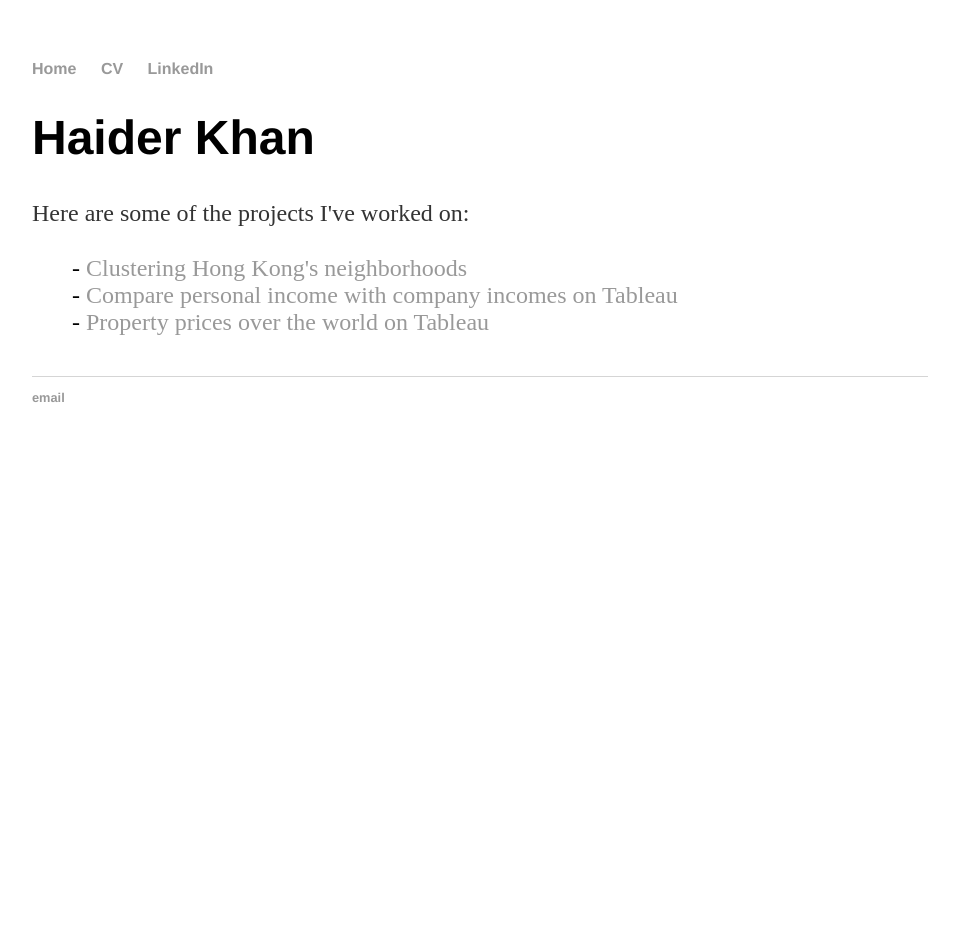
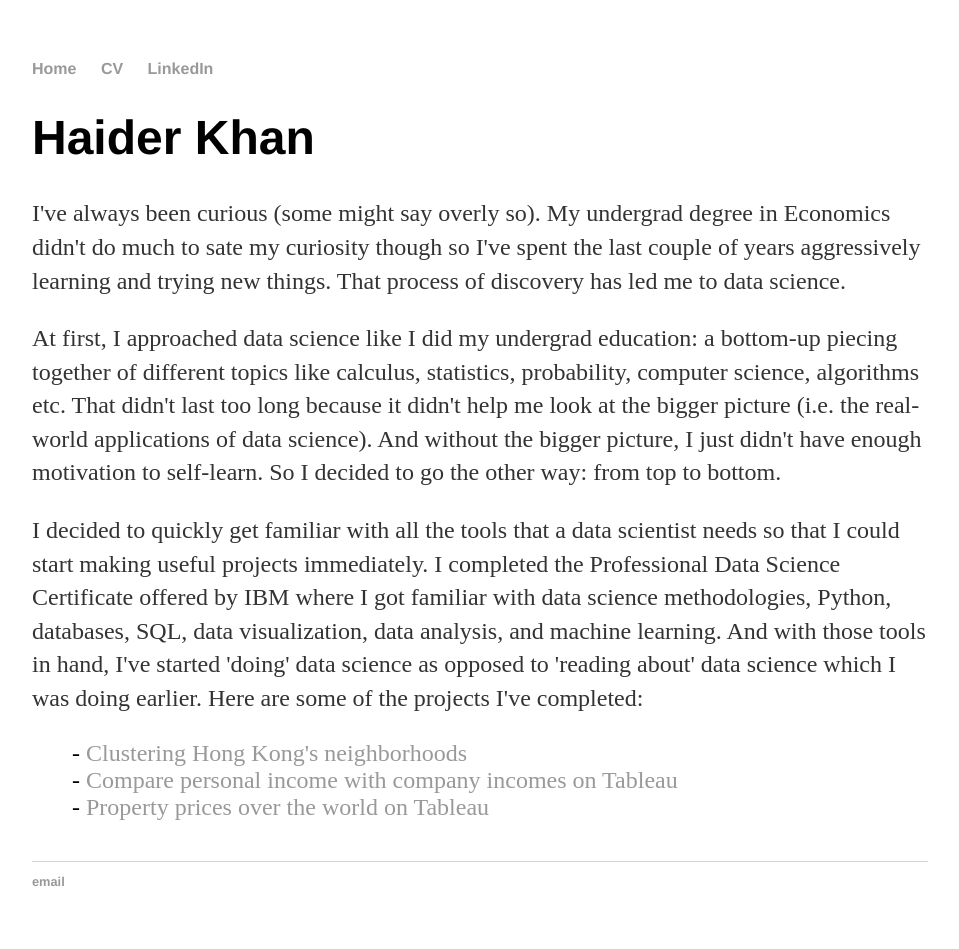
Before and after one commit to h2kh/h2kh.github.io, a Jekyll site: the page built from index.html, in a window 1280 px wide. Shown: the whole page, without its empty margins (160-1119 px from the left). Built offline with Jekyll 4.4.1, drawn with Linux system fonts in a browser that asks for light colours; before the commit the page ends 900 px from its top, so only the background shows below that.

Commit message:
Update index.html

```diff
--- a/index.html
+++ b/index.html
@@ -5,7 +5,18 @@ title: Data Science projects
 
 <div class="blurb">
 	<h1>Haider Khan</h1>
-	<p>Here are some of the projects I've worked on:</p>
+	<p>I've always been curious (some might say overly so). My undergrad degree in Economics didn't do much to sate my curiosity though so I've
+	spent the last couple of years aggressively learning and trying new things. That process of discovery has led me to data science.</p>
+
+	<p>At first, I approached data science like I did my undergrad education: a bottom-up piecing together of different topics like calculus, statistics,
+	probability, computer science, algorithms etc. That didn't last too long because it didn't help me look at the bigger picture (i.e. the real-world
+	applications of data science). And without the bigger picture, I just didn't have enough motivation to self-learn. So I decided to go  the other way:
+	from top to bottom.</p>
+
+	<p>I decided to quickly get familiar with all the tools that a data scientist needs so that I could start making useful projects immediately.
+	I completed the Professional Data Science Certificate offered by IBM where I got familiar with data science methodologies, Python,
+	databases, SQL, data visualization, data analysis, and machine learning. And with those tools in hand, I've started 'doing' data science
+	as opposed to 'reading about' data science which I was doing earlier. Here are some of the projects I've completed:</p>
 
 	<ul class="posts">
 
```
